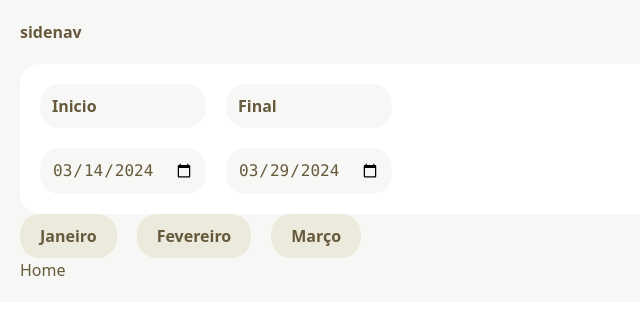
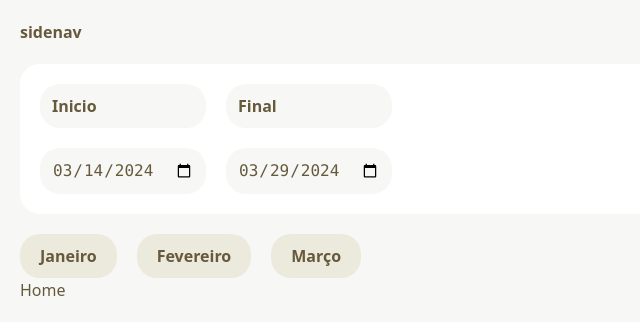
Before and after one commit to AlvesPHGA/fintech-by-origamid, a React (Vite) app: page / in a window 1280 px wide. Shown: the top 334 px of the page, without its empty margins (0-640 px from the left). Built offline with nearby package versions, Linux system fonts and the light colour scheme; no server answers.

Commit message:
update: Month

```diff
--- a/src/ui/partials/Months/Months.tsx
+++ b/src/ui/partials/Months/Months.tsx
@@ -2,7 +2,7 @@
 
 export const Months = () => {
    return (
-      <div className="flex space-x-5">
+      <div className="flex space-x-5 mt-5">
          <Button n={-2} />
          <Button n={-1} />
          <Button n={0} />
```
